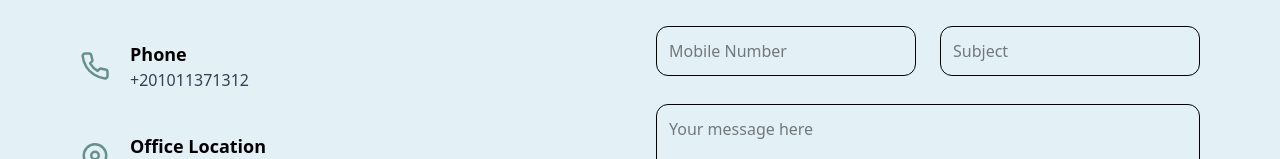
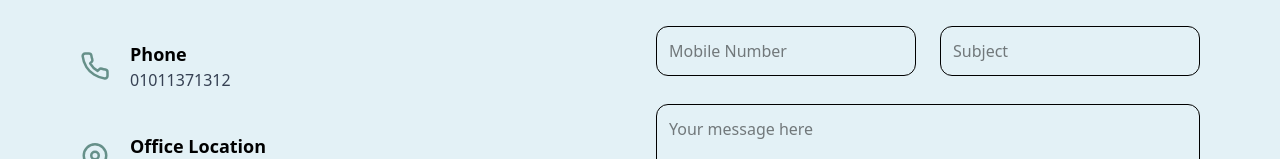
Before and after one commit to mohamed-2022005/portfolio-Rowida, a React (Vite) app: page / in a window 1280 px wide. Shown: the part 4974-5133 px from the top of the page. Built offline with nearby package versions, Linux system fonts and the light colour scheme.

Commit message:
Initial commit

```diff
--- a/src/compnents/ContactUs.jsx
+++ b/src/compnents/ContactUs.jsx
@@ -61,7 +61,7 @@ export default function Contact() {
             <div>
               <h3 className="font-bold text-lg">Phone</h3>
               <a href="tel:+201011371312" className="text-gray-700">
-                +201011371312
+                01011371312
               </a>
             </div>
           </div>
```
